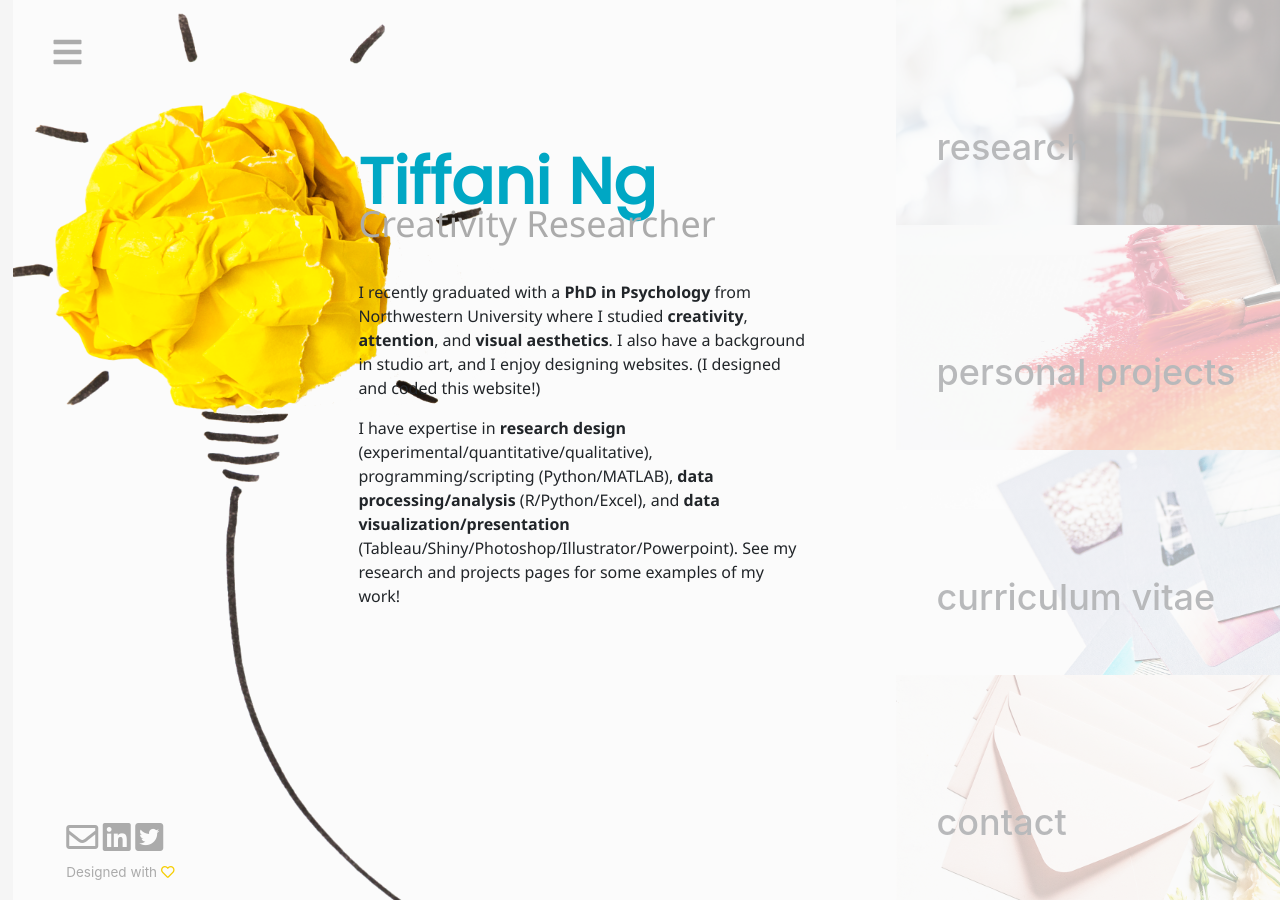
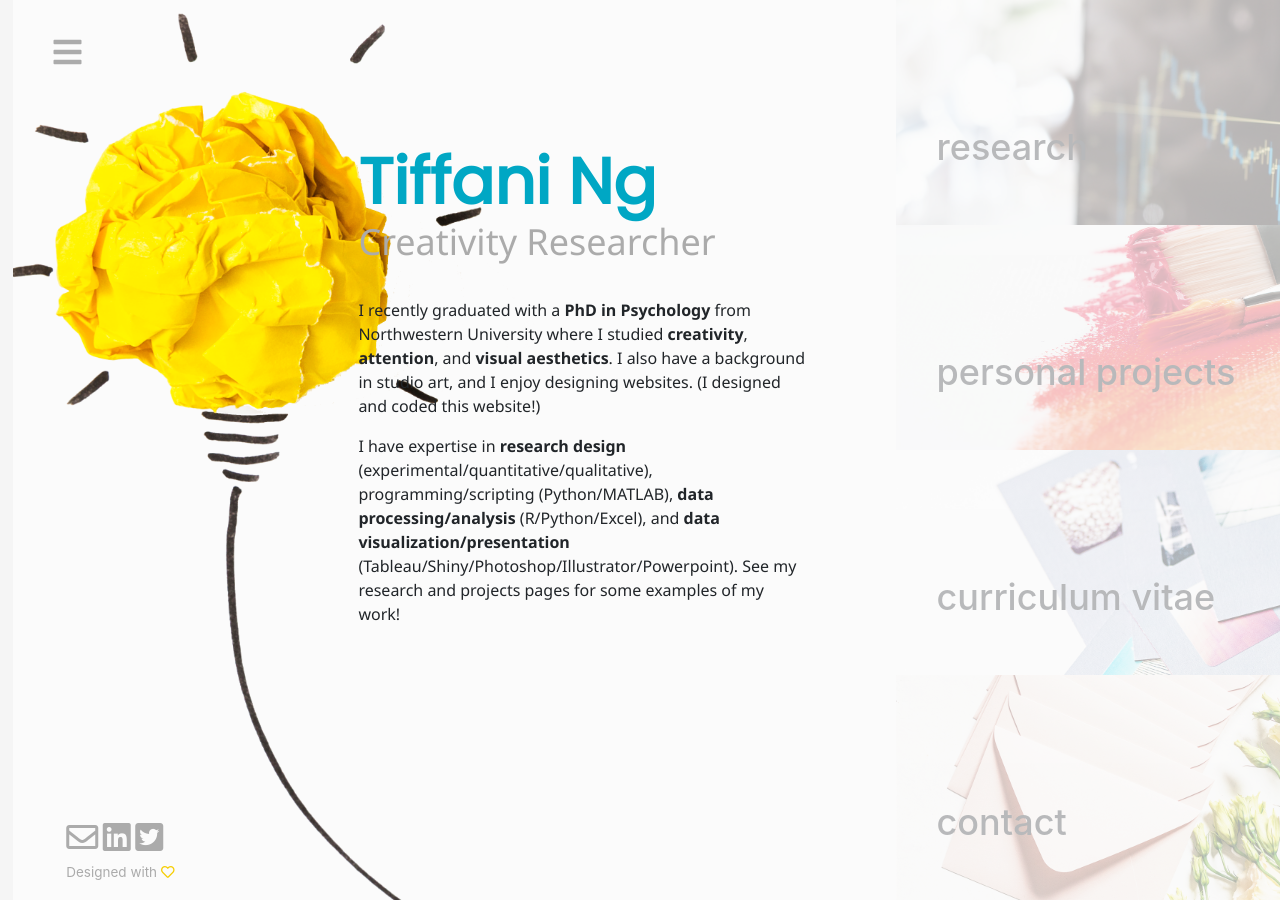
Before and after one commit to aesthetiffs/aesthetiffs.github.io, a Jekyll site: the page built from index.html, in a window 1280 px wide. Built offline with Jekyll 4.4.1, drawn with Linux system fonts in a browser that asks for light colours; nearby versions of some CDN libraries.

```diff
--- a/css/breaks.css
+++ b/css/breaks.css
@@ -67,7 +67,7 @@ body {
 	#subtitle {
 		font-size: 3vh;
 		font-family: Segoe UI, sans-serif;
-		margin-top: -3vh;
+		margin-top: -1vh;
 		color: #ababab;
 	}
 
@@ -175,7 +175,7 @@ body {
 	#subtitle {
 		font-size: 3vh;
 		font-family: Segoe UI, sans-serif;
-		margin-top: -3vh;
+		margin-top: -1vh;
 		color: #ababab;
 	}
 
@@ -282,7 +282,7 @@ body {
 	#subtitle {
 		font-size: 4vh;
 		font-family: Segoe UI, sans-serif;
-		margin-top: -3vh;
+		margin-top: -1vh;
 		color: #ababab;
 	}
 
@@ -380,7 +380,7 @@ body {
 	#subtitle {
 		font-size: 4.5vh;
 		font-family: Segoe UI, sans-serif;
-		margin-top: -3vh;
+		margin-top: -1vh;
 		color: #ababab;
 	}
 
--- a/js/sidebar.js
+++ b/js/sidebar.js
@@ -10,6 +10,7 @@ function openNav() {
   }
   document.getElementById("main-left").style.backgroundColor = "rgba(0, 0 , 0, .3)";
   document.getElementById("main-right").style.backgroundColor = "rgba(0, 0 , 0, .3)";
+  document.getElementById("main-other").style.backgroundColor = "rgba(0, 0 , 0, .3)";
 }
 
 /* Set the width of the side navigation to 0 */
@@ -17,4 +18,5 @@ function closeNav() {
   document.getElementById("sidebarMenu").style.width = "0";
   document.getElementById("main-left").style.backgroundColor = "#fbfbfb";
   document.getElementById("main-right").style.backgroundColor = "rgba(0, 0 , 0, 0)";
+  document.getElementById("main-other").style.backgroundColor = "rgba(0, 0 , 0, 0)";
 }
```
Also changed, not shown: css/breaks-content.css (+4 -4 lines).
